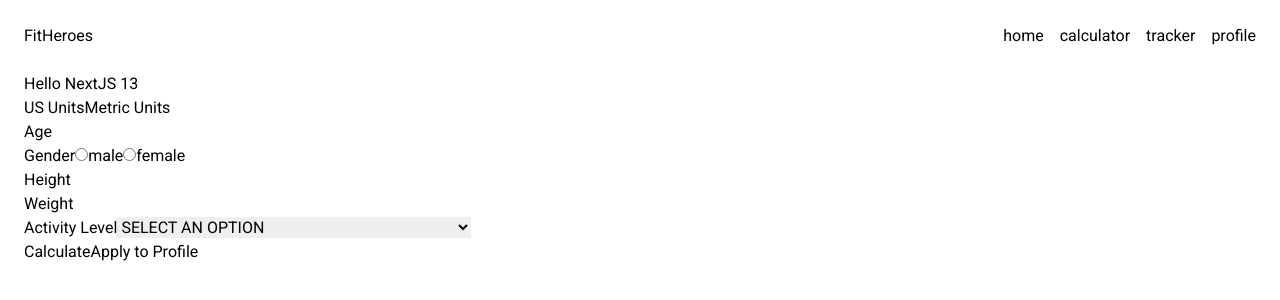
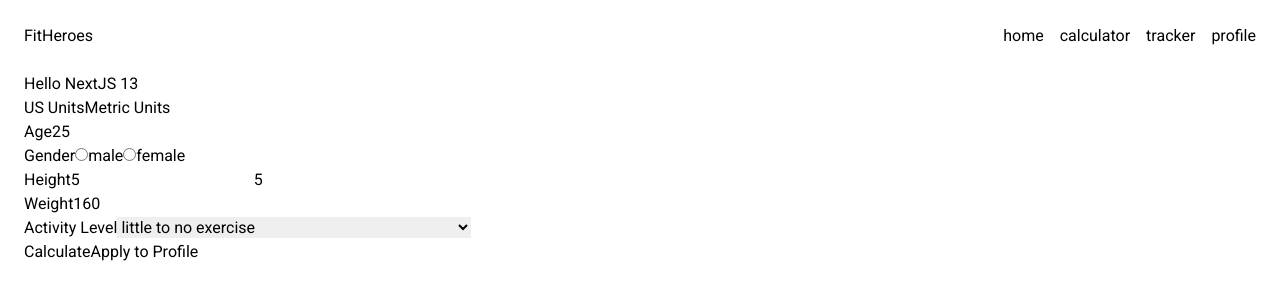
Before and after one commit to pn-code/fit-reservation, a Next.js app: page / in a window 1280 px wide. Shown: the top 300 px of the page. Built offline with nearby package versions, Linux system fonts and the light colour scheme.

Commit message:
Adding states and handling age, weight, and height

```diff
--- a/components/CalculatorModal.tsx
+++ b/components/CalculatorModal.tsx
@@ -1,6 +1,12 @@
-import React from "react";
+import React, { useState } from "react";
 
 const CalculatorModal = () => {
+    const [age, setAge] = useState(25);
+    const [gender, setGender] = useState("male");
+    const [height, setHeight] = useState({ feet: 5, inches: 10 });
+    const [weight, setWeight] = useState(160);
+    const [activity, setActivity] = useState(1.2);
+
     return (
         <form>
             {/* Unit Button Sections */}
@@ -12,8 +18,13 @@ const CalculatorModal = () => {
             {/* Input Section */}
             <section>
                 <div>
-                    <label htmlFor="">Age</label>
-                    <input type="text" />
+                    <label htmlFor="age">Age</label>
+                    <input
+                        onChange={(e) => setAge(Number(e.target.value))}
+                        value={age}
+                        id="age"
+                        type="number"
+                    />
                 </div>
 
                 <div>
@@ -25,24 +36,55 @@ const CalculatorModal = () => {
                 </div>
 
                 <div>
-                    <label htmlFor="">Height</label>
-                    <input type="text" />
+                    <label>Height</label>
+                    <input
+                        onChange={(e) =>
+                            setHeight((height) => ({
+                                ...height,
+                                feet: Number(e.target.value),
+                            }))
+                        }
+                        value={height.feet}
+                        type="number"
+                    />
+                    <input
+                        onChange={(e) =>
+                            setHeight((height) => ({
+                                ...height,
+                                inches: Number(e.target.value),
+                            }))
+                        }
+                        value={height.feet}
+                        type="number"
+                    />
                 </div>
 
                 <div>
-                    <label htmlFor="">Weight</label>
-                    <input type="text" />
+                    <label htmlFor="weight">Weight</label>
+                    <input
+                        onChange={(e) => setWeight(Number(e.target.value))}
+                        value={weight}
+                        id="weight"
+                        type="number"
+                    />
                 </div>
 
                 <div>
                     <label htmlFor="">Activity Level</label>
                     <select name="" id="">
-                        <option value="">SELECT AN OPTION</option>
                         <option value={1.2}>little to no exercise</option>
-                        <option value={1.375}>light exercise 1-3 days/week</option>
-                        <option value={1.55}>moderate exercise 3-5 days/week</option>
-                        <option value={1.725}>hard exercise 6-7 days/week</option>
-                        <option value={1.9}>very hard exercise & physical job OR 2x training</option>
+                        <option value={1.375}>
+                            light exercise 1-3 days/week
+                        </option>
+                        <option value={1.55}>
+                            moderate exercise 3-5 days/week
+                        </option>
+                        <option value={1.725}>
+                            hard exercise 6-7 days/week
+                        </option>
+                        <option value={1.9}>
+                            very hard exercise & physical job OR 2x training
+                        </option>
                     </select>
                 </div>
             </section>
@@ -54,9 +96,7 @@ const CalculatorModal = () => {
             </section>
 
             {/* Display Calories Section */}
-            <section>
-
-            </section>
+            <section></section>
         </form>
     );
 };
```
